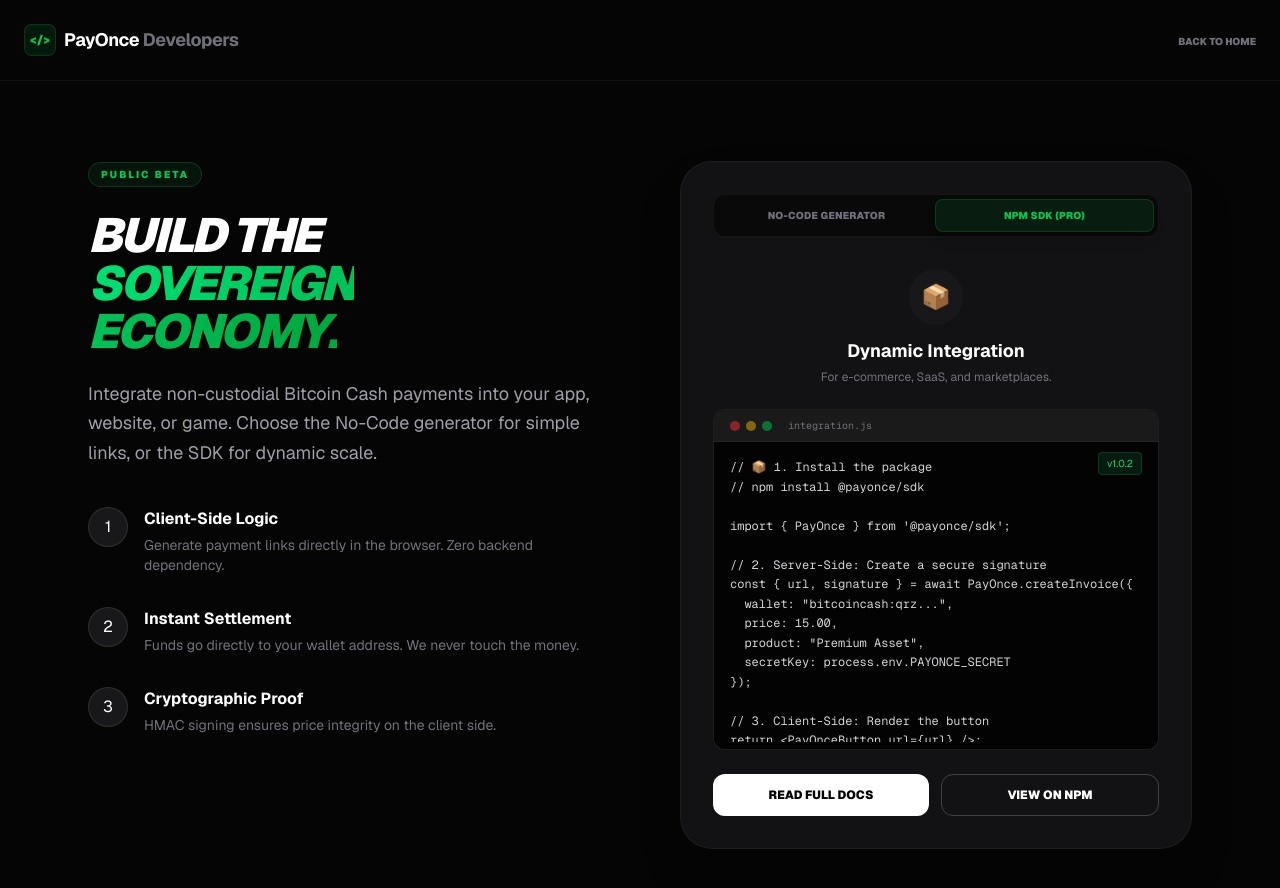
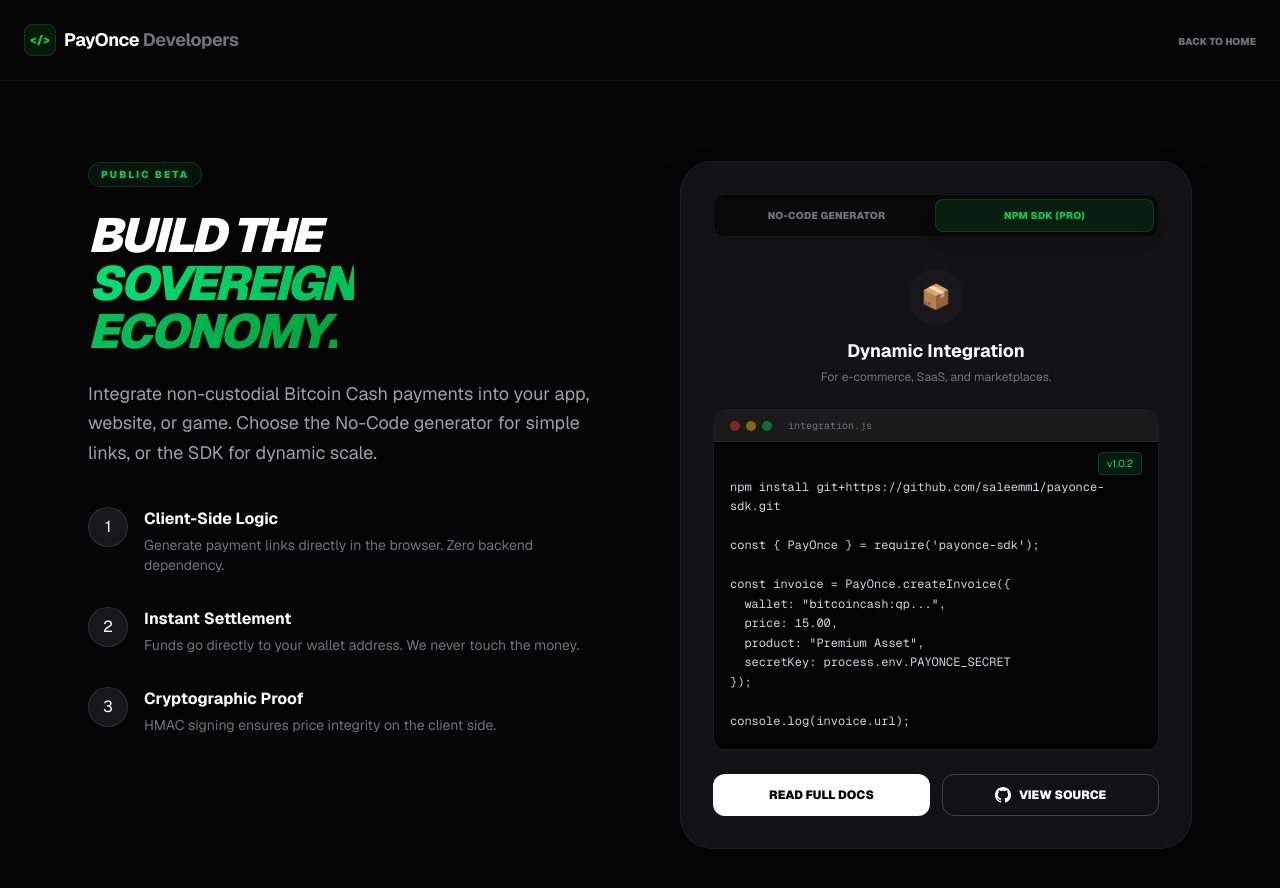
Before and after one commit to saleemm1/payonce-cash, a Next.js app: page /developers in a window 1280 px wide. Both pictures are taken after a click on the button "NPM SDK (PRO)". Shown: the top 888 px of the page. Built offline with nearby package versions, Linux system fonts and the light colour scheme.

Commit message:
Update page.js

```diff
--- a/app/developers/page.js
+++ b/app/developers/page.js
@@ -39,21 +39,20 @@
     setTimeout(() => setCopied(false), 2000);
   };
 
-  const sdkExample = `// 📦 1. Install the package
-// npm install @payonce/sdk
+  const sdkExample = `
+npm install git+https://github.com/saleemm1/payonce-sdk.git
 
-import { PayOnce } from '@payonce/sdk';
+const { PayOnce } = require('payonce-sdk');
 
-// 2. Server-Side: Create a secure signature
-const { url, signature } = await PayOnce.createInvoice({
-  wallet: "bitcoincash:qrz...",
+const invoice = PayOnce.createInvoice({
+  wallet: "bitcoincash:qp...",
   price: 15.00,
   product: "Premium Asset",
   secretKey: process.env.PAYONCE_SECRET
 });
 
-// 3. Client-Side: Render the button
-return <PayOnceButton url={url} />;`;
+console.log(invoice.url);
+`;
 
   return (
     <div className="min-h-screen bg-[#050505] text-white font-sans selection:bg-green-500/30">
@@ -68,7 +67,6 @@
       </nav>
 
       <main className="max-w-6xl mx-auto px-6 py-20 grid grid-cols-1 lg:grid-cols-2 gap-20">
-        {/* Left Column: Hero & Info */}
         <div>
             <div className="inline-block bg-green-900/20 text-green-500 text-[10px] font-black uppercase tracking-[2px] px-3 py-1 rounded-full border border-green-500/20 mb-6">
                 Public Beta
@@ -105,10 +103,7 @@
             </div>
         </div>
 
-        {/* Right Column: Interactive Card */}
         <div className="bg-[#121214] border border-white/5 rounded-[32px] p-8 shadow-2xl h-fit">
-
-            {/* Tabs */}
             <div className="flex bg-black/50 rounded-xl p-1 mb-8 border border-white/5">
                 <button
                     onClick={() => setActiveTab('generator')}
@@ -124,7 +119,6 @@
                 </button>
             </div>
 
-            {/* TAB 1: GENERATOR */}
             {activeTab === 'generator' && (
                 <div className="animate-in fade-in slide-in-from-bottom-2 duration-300">
                     <div className="space-y-4 mb-8">
@@ -199,7 +193,6 @@
                 </div>
             )}
 
-            {/* TAB 2: SDK (PRO) */}
             {activeTab === 'sdk' && (
                 <div className="animate-in fade-in slide-in-from-bottom-2 duration-300">
                     <div className="mb-6 text-center">
@@ -231,13 +224,16 @@
                         <button className="flex-1 bg-white text-black font-black uppercase py-3 rounded-xl hover:bg-zinc-200 transition-colors text-xs">
                            Read Full Docs
                         </button>
-                        <button className="flex-1 border border-white/20 text-white font-black uppercase py-3 rounded-xl hover:bg-white/5 transition-colors text-xs">
-                           View on NPM
-                        </button>
+
+                        <a href="https://github.com/saleemm1/payonce-sdk" target="_blank" rel="noopener noreferrer" className="flex-1">
+                            <button className="w-full h-full border border-white/20 text-white font-black uppercase py-3 rounded-xl hover:bg-white/5 transition-colors text-xs flex items-center justify-center gap-2">
+                               <svg viewBox="0 0 24 24" className="w-4 h-4 fill-white"><path d="M12 0c-6.626 0-12 5.373-12 12 0 5.302 3.438 9.8 8.207 11.387.599.111.793-.261.793-.577v-2.234c-3.338.726-4.033-1.416-4.033-1.416-.546-1.387-1.333-1.756-1.333-1.756-1.089-.745.083-.729.083-.729 1.205.084 1.839 1.237 1.839 1.237 1.07 1.834 2.807 1.304 3.492.997.107-.775.418-1.305.762-1.604-2.665-.305-5.467-1.334-5.467-5.931 0-1.311.469-2.381 1.236-3.221-.124-.303-.535-1.524.117-3.176 0 0 1.008-.322 3.301 1.23.957-.266 1.983-.399 3.003-.404 1.02.005 2.047.138 3.006.404 2.291-1.552 3.297-1.23 3.297-1.23.653 1.653.242 2.874.118 3.176.77.84 1.235 1.911 1.235 3.221 0 4.609-2.807 5.624-5.479 5.921.43.372.823 1.102.823 2.222v3.293c0 .319.192.694.801.576 4.765-1.589 8.199-6.086 8.199-11.386 0-6.627-5.373-12-12-12z"/></svg>
+                               View Source
+                            </button>
+                        </a>
                     </div>
                 </div>
             )}
-
         </div>
       </main>
     </div>
```
